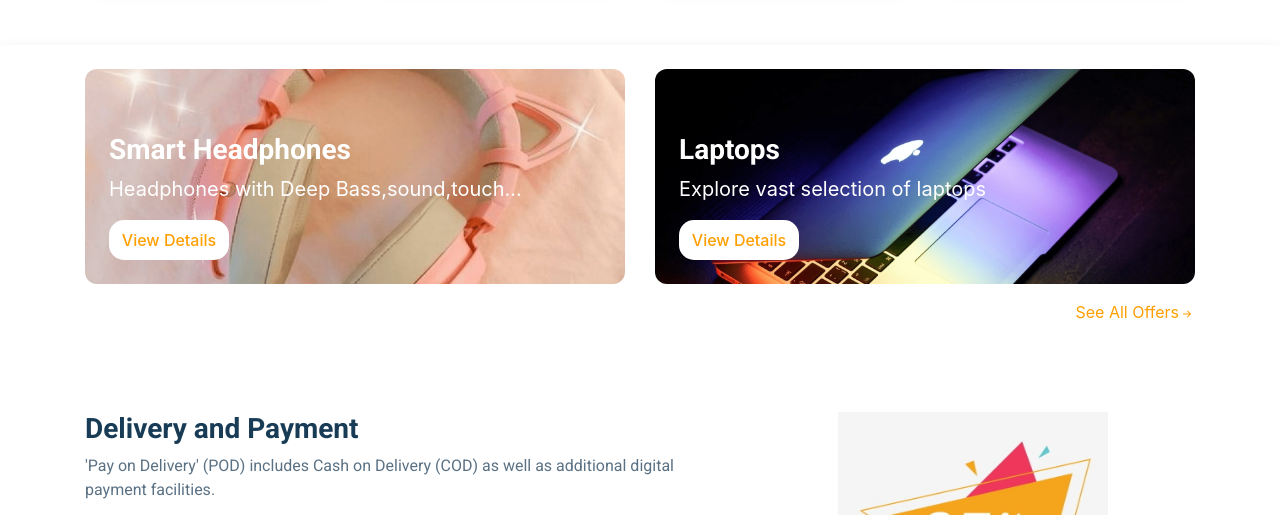
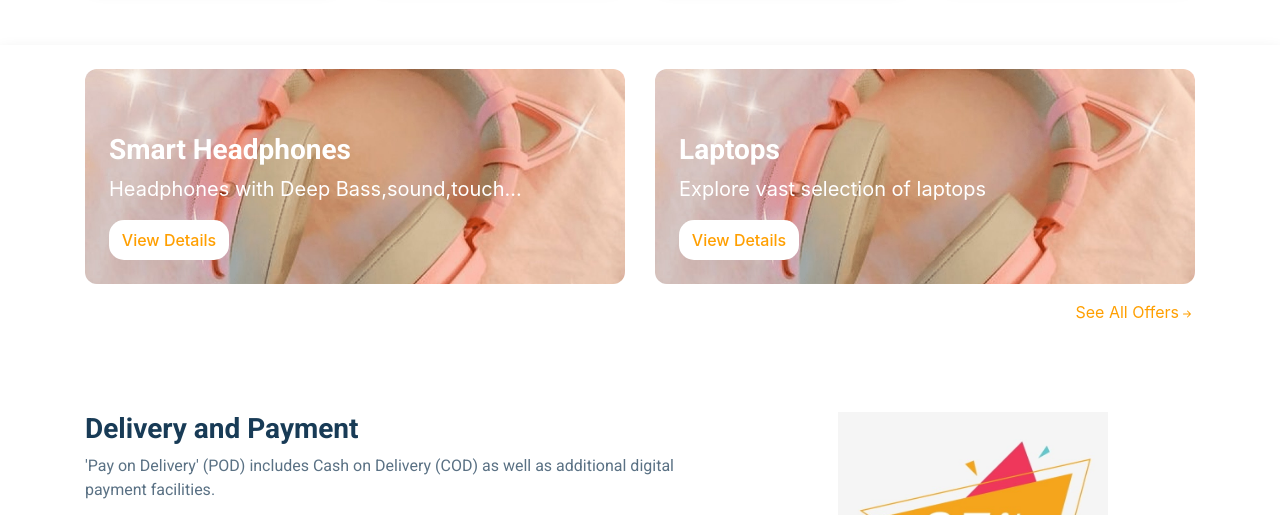
Before and after one commit to surya-8325/MY-E-COMMERCE, a plain HTML site: page index.html in a window 1280 px wide. Shown: the part 1442-1957 px from the top of the page. Drawn offline with nearby package versions, Linux system fonts and the light colour scheme; a web font is replaced by a local one.

Commit message:
Update style.css

```diff
--- a/style.css
+++ b/style.css
@@ -326,7 +326,7 @@
   font-weight: 500;
 }
 
-.bg2 {
+.bg6 {
   background-image: url('lappy.jpg');
 }
 
```
